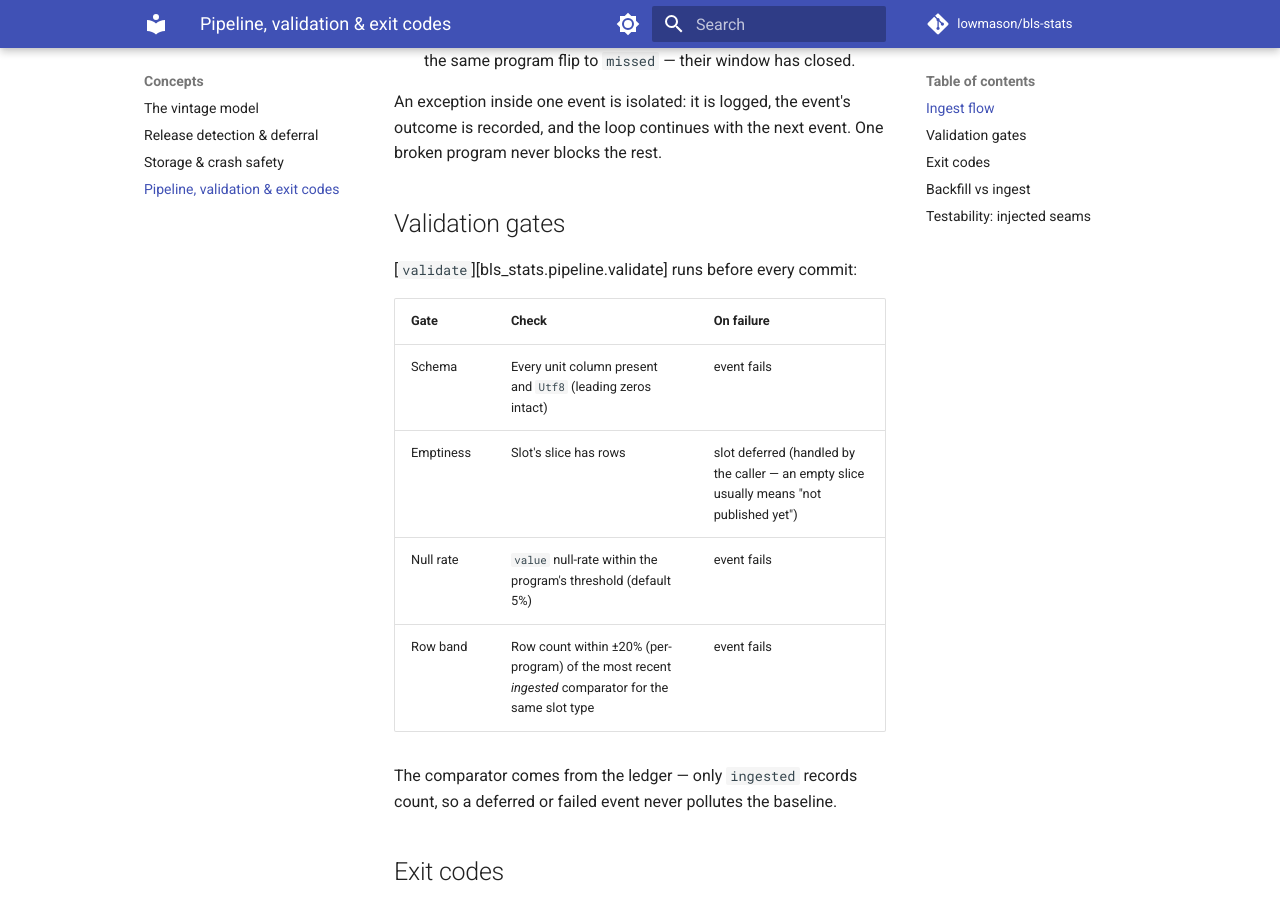
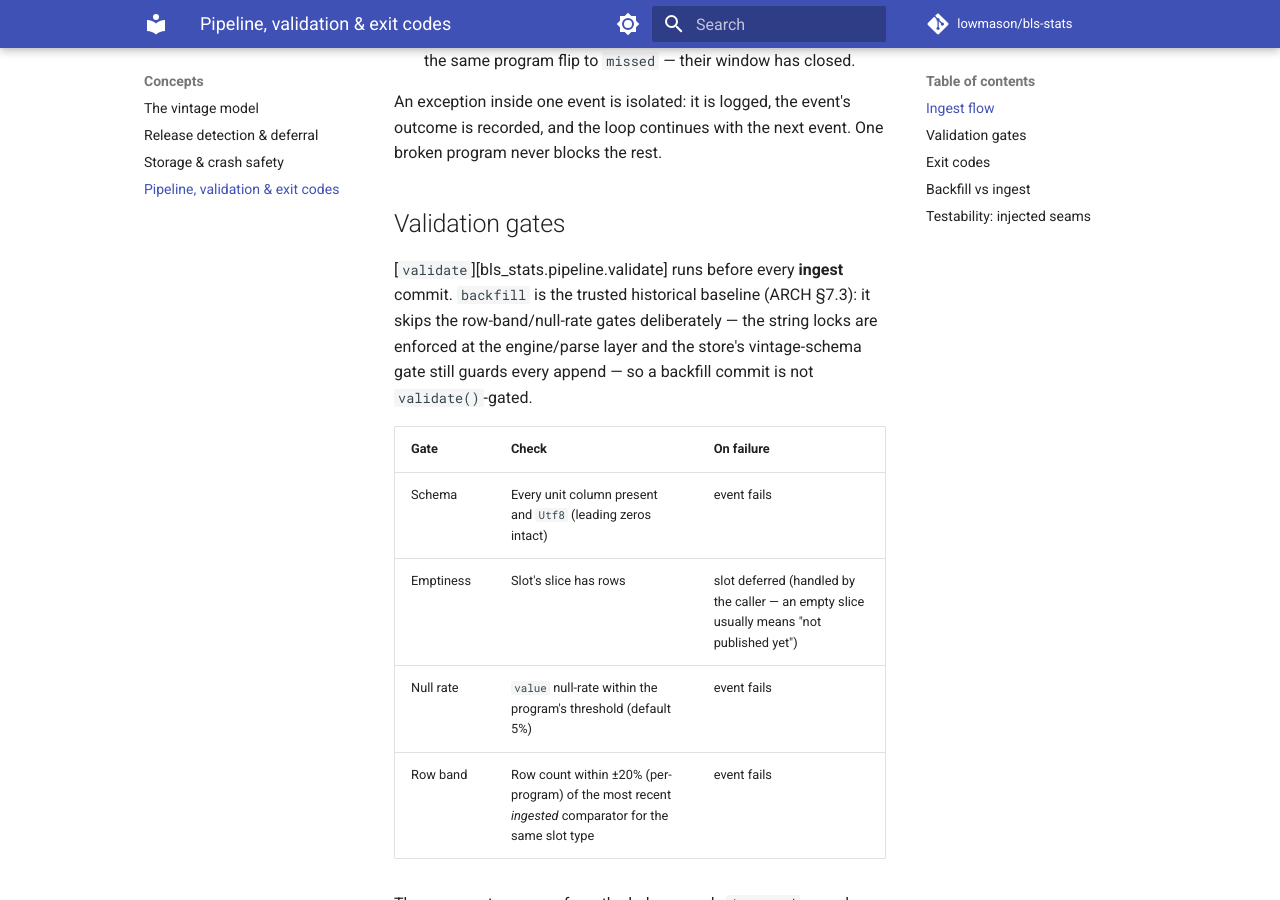
Before and after one commit to lowmason/bls-stats, an MkDocs documentation site: the page built from docs/concepts/pipeline.md, in a window 1280 px wide and 900 px high, scrolled down 703 px. Built offline with MkDocs 1.6.1 and Material for MkDocs 9.7.7, drawn with Linux system fonts in a browser that asks for light colours; comment, search, counter and statistics services are not loaded.

Commit message:
docs: correct backfill-validation claim to match spec-mandated behavior (C-5)
Co-Authored-By: Claude Fable 5 <noreply@anthropic.com>

```diff
--- a/docs/concepts/pipeline.md
+++ b/docs/concepts/pipeline.md
@@ -22,7 +22,10 @@ loop continues with the next event. One broken program never blocks the rest.
 
 ## Validation gates
 
-[`validate`][bls_stats.pipeline.validate] runs before every commit:
+[`validate`][bls_stats.pipeline.validate] runs before every **ingest** commit. `backfill` is the
+trusted historical baseline (ARCH §7.3): it skips the row-band/null-rate gates deliberately — the
+string locks are enforced at the engine/parse layer and the store's vintage-schema gate still
+guards every append — so a backfill commit is not `validate()`-gated.
 
 | Gate | Check | On failure |
 |---|---|---|
```
Also changed, not shown: 1 other file.
